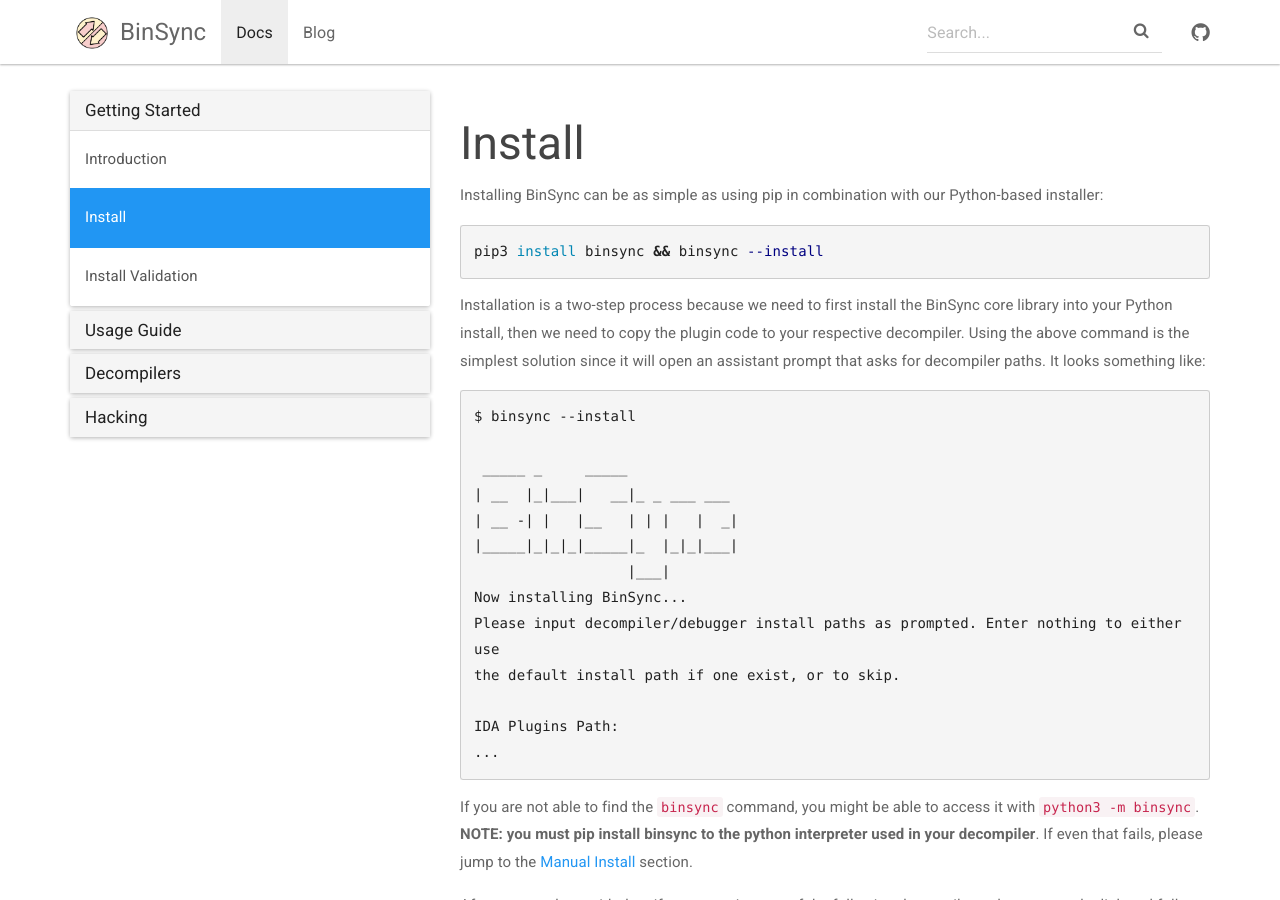
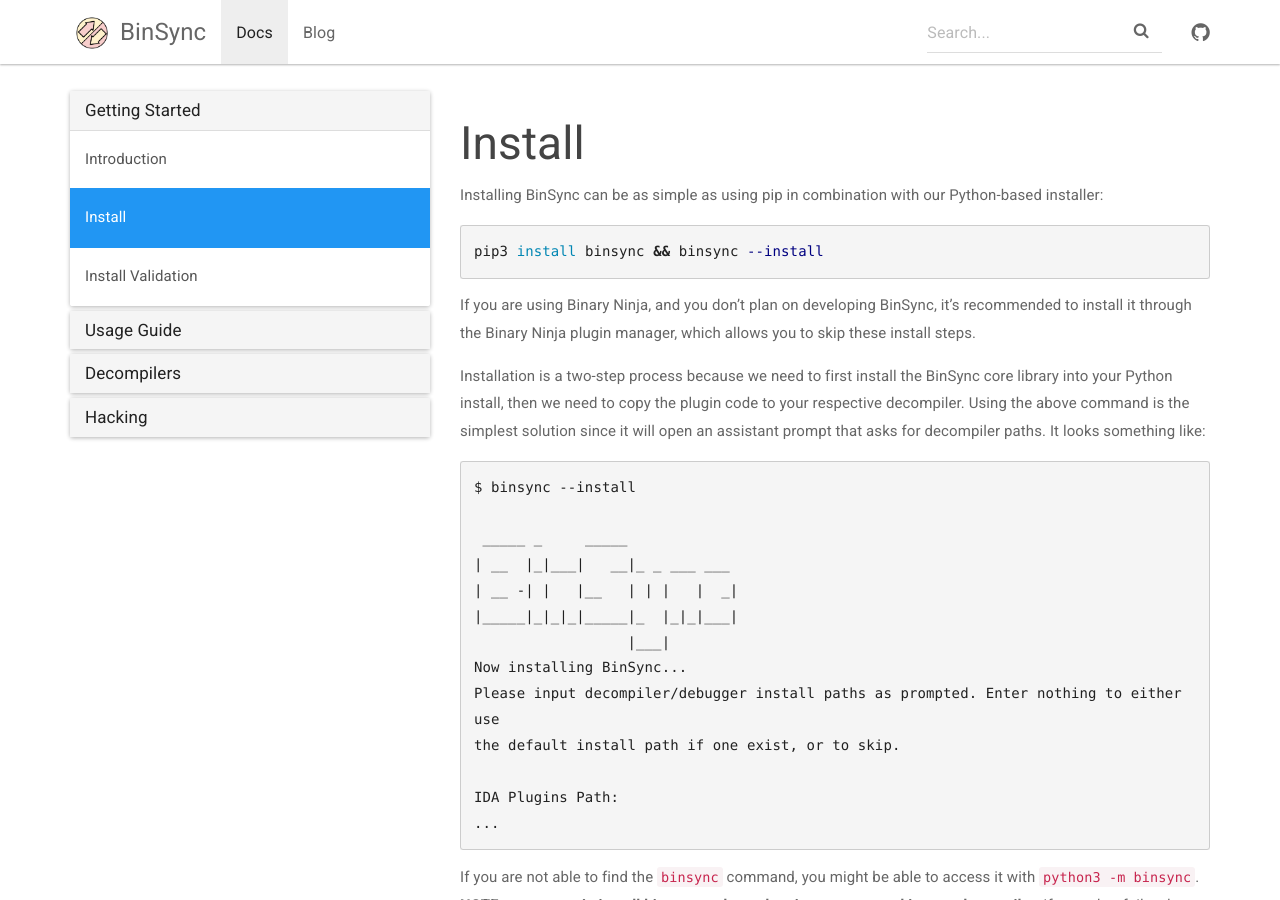
Before and after one commit to binsync/binsync.net, a Jekyll site: the page built from _docs/getting_started/install.md, in a window 1280 px wide and 900 px high. Built offline with Jekyll 4.4.1, drawn with Linux system fonts in a browser that asks for light colours.

Commit message:
update for new Binja install

````diff
--- a/_docs/getting_started/install.md
+++ b/_docs/getting_started/install.md
@@ -7,6 +7,9 @@
 ```bash
 pip3 install binsync && binsync --install
 ```
+
+If you are using Binary Ninja, and you don't plan on developing BinSync, it's recommended to install it through the
+Binary Ninja plugin manager, which allows you to skip these install steps.
 
 Installation is a two-step process because we need to first install the BinSync core library into your Python install,
 then we need to copy the plugin code to your respective decompiler. Using the above command is the simplest solution
````
